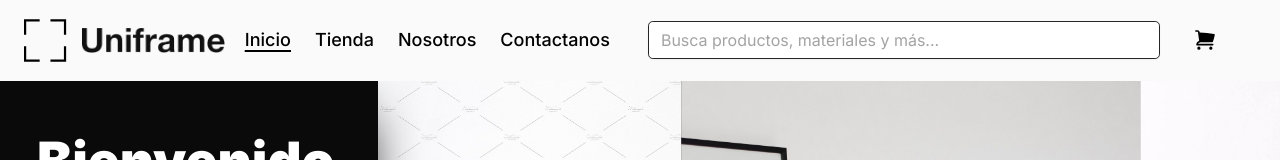
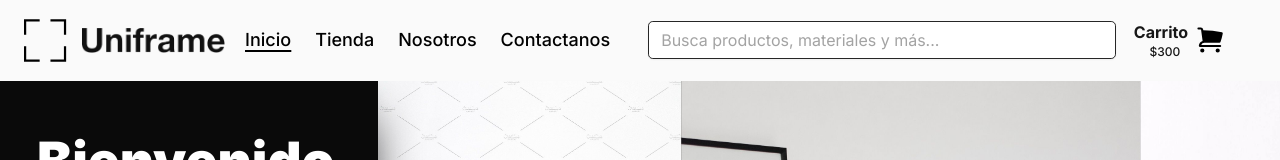
Before and after one commit to MojeZcg/Uniframe, a Next.js app: page / in a window 1280 px wide. Shown: the top 160 px of the page. Built offline with nearby package versions, Linux system fonts and the light colour scheme; no server answers; the database is empty.

Commit message:
add: provisional popover

```diff
--- a/src/app/layout.tsx
+++ b/src/app/layout.tsx
@@ -1,6 +1,7 @@
 import "./globals.css";
 import * as React from "react";
 
+import { Routes, Socials } from "@/lib/data";
 import type { Metadata } from "next";
 import { Inter } from "next/font/google";
 import Link from "next/link";
@@ -10,8 +11,13 @@ import { ArrowUpRightIcon } from "@heroicons/react/16/solid";
 import { ShoppingCartIcon } from "@heroicons/react/20/solid";
 
 import RouteList from "@/components/RouteList";
-import Search from "@/components/layout/Search";
-import { Routes, Socials } from "@/lib/data";
+import LayoutSearch from "@/components/layout/LayoutSearch";
+import {
+  Popover,
+  PopoverContent,
+  PopoverTrigger,
+} from "@/components/ui/popover";
+import { Button } from "@/components/ui/button";
 
 const font = Inter({
   subsets: ["latin"],
@@ -72,9 +78,26 @@ export default function RootLayout({
                 <RouteList />
               </div>
             </div>
-            <div className="hidden w-[40%] items-center justify-end gap-8 pr-16 md:flex xl:w-[52%] xl:pl-5 2xl:w-6/12">
-              <Search placeholder="Busca productos, materiales y más..." />
-              <ShoppingCartIcon className="h-6 w-6 text-black 2xl:h-9 2xl:w-9" />
+            <div className="hidden w-[40%] items-center justify-end gap-0 pr-10 md:flex xl:w-[52%] xl:pl-5 2xl:w-6/12">
+              <LayoutSearch />
+              <Popover>
+                <PopoverTrigger asChild>
+                  <Button>
+                    <div>
+                      <strong className="mr-2 text-base">Carrito</strong>
+                      <h4 className="text-xs">$300</h4>
+                    </div>
+                    <ShoppingCartIcon className="h-7 w-7 text-black 2xl:h-9 2xl:w-9" />
+                  </Button>
+                </PopoverTrigger>
+                <PopoverContent className="mr-10 w-80 rounded-lg border border-neutral-400 bg-neutral-200 text-black">
+                  <div className="grid gap-4">
+                    <div className="space-y-2">
+                      <h4 className="font-medium leading-none">Carrito</h4>
+                    </div>
+                  </div>
+                </PopoverContent>
+              </Popover>
             </div>
           </div>
 
```
